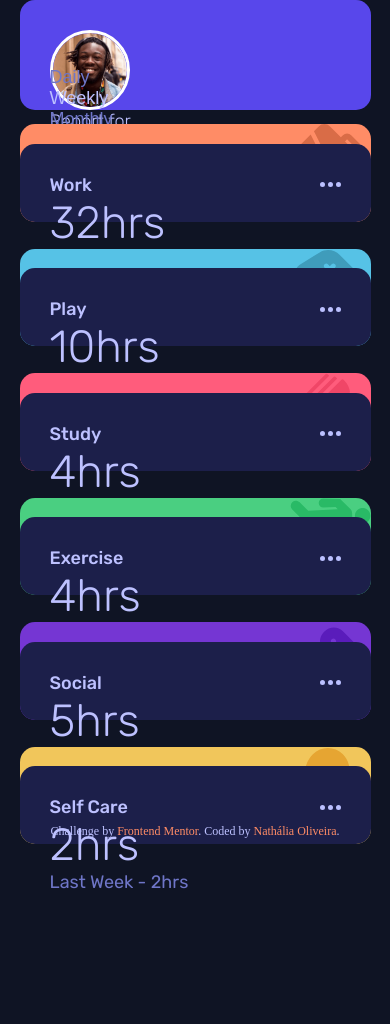
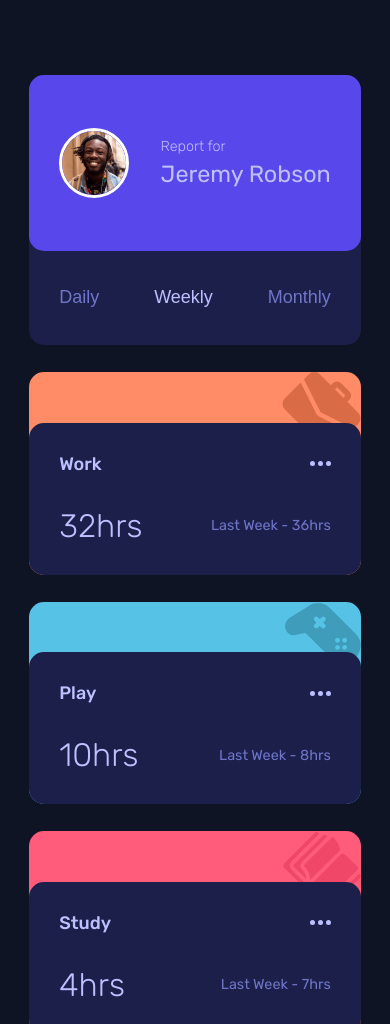
Before and after one commit to nathsantoliver/time-tracking-dashboard-main, a plain HTML site: page index.html in a window 390 px wide. Shown: the top 1024 px of the page. Before the commit the page ends 893 px from the top, so only its background shows below. Drawn offline with Linux system fonts and the light colour scheme.

Commit message:
making responsive

```diff
--- a/assets/css/style.css
+++ b/assets/css/style.css
@@ -198,29 +198,31 @@ h1, h2, h3, p, span {
     opacity: 0.95;
 }
 
-.info__details {
+.info__header {
     display: flex;
     justify-content: space-between;
     align-items: center;
     font-weight: 500;
 }
 
-.info__details img {
+.info__header img {
     width: 21px;
     height: 5px;
     cursor: pointer;
 }
 
-.card__info p {
+.info__details p {
     text-align: start;
 }
 
 .info__current {
-    font-size: 2.5em;
+    font-size: 3em;
+    padding-bottom: 10px;
 }
 
 .info__previous {
     color: var(--DESATURATED-BLUE);
+    font-size: 0.8em;
     font-weight: 400;
 }
 
@@ -238,19 +240,79 @@ h1, h2, h3, p, span {
     color: var(--CARD-WORK);
 }
 
-@media screen and (max-width: 576px) {
+@media only screen and (max-width: 450px) {
+
+    body {
+        height: max-content;
+        flex-direction: column;
+    }
+
+    /* || MAIN */
     .main {
-        width: 90%;
-        height: 100vh;
-        /* margin-top: 90px; */
+        width: 85%;
+        height: max-content;
+        overflow: scroll;
+        padding: 75px 0;
         display: grid;
-        grid-template: repeat(7, 1fr) / repeat(1, 1fr);
-        /* grid-template-columns: repeat(4, 1fr); */
-        /* grid-template-rows: repeat(2, 1fr); */
+        grid-template-columns: 1fr;
+        grid-template-rows: 32vh repeat(6, 24vh);
+        /* grid-template: repeat(7, 32vh) / repeat(1, 1fr); */
         gap: 1.5em 1.5em;
     }
 
+    /* || PROFILE CARD */
     .profile {
         grid-row: 1;
     }
+
+    .profile__id {
+        height: 65%;
+        flex-direction: row;
+        align-items: center;
+        padding: 30px 30px;
+    }
+
+    .profile_photo {
+        width: 70px;
+        height: 70px;
+    }
+
+    .profile__present {
+        gap: 5px;
+    }
+
+    .profile__present p:first-child {
+        font-size: 0.8em;
+    }
+
+    .profile__name {
+        font-size: 1.3em;
+        font-weight: 400;
+
+    }
+
+    .profile__info {
+        height: 35%;
+        flex-direction: row;
+        align-items: center;
+    }
+
+    /* || INFO CARD */
+    .card__info {
+        height: 75%;
+        gap: 5px;
+    }
+
+    .info__details {
+        display: flex;
+        align-items: center;
+        justify-content: space-between;
+    }
+
+    .info__current {
+        font-size: 1.8em;
+        padding: 0;
+    }
+
 }
+/* @media screen and (max-width: 576px) {} */
--- a/index.html
+++ b/index.html
@@ -28,62 +28,74 @@
 
         <section class="card" id="work">
             <div class="card__info">
-                <div class="info__details">
+                <div class="info__header">
                     <p class="title"></p>
                     <img src="./assets/images/icon-ellipsis.svg">
                 </div>
+                <div class="info__details">
                     <p class="info__current"><span class="current"></span>hrs</p>
                     <p class="info__previous">Last Week - <span class="previous"></span>hrs</p>
+                </div>
             </div>
         </section>
         <section class="card" id="play">
             <div class="card__info">
-                <div class="info__details">
+                <div class="info__header">
                     <p class="title"></p>
                     <img src="./assets/images/icon-ellipsis.svg">
                 </div>
+                <div class="info__details">
                     <p class="info__current"><span class="current"></span>hrs</p>
                     <p class="info__previous">Last Week - <span class="previous"></span>hrs</p>
+                </div>
             </div>
         </section>
         <section class="card" id="study">
             <div class="card__info">
-                <div class="info__details">
+                <div class="info__header">
                     <p class="title"></p>
                     <img src="./assets/images/icon-ellipsis.svg">
                 </div>
+                <div class="info__details">
                     <p class="info__current"><span class="current"></span>hrs</p>
                     <p class="info__previous">Last Week - <span class="previous"></span>hrs</p>
+                </div>
             </div>
         </section>
         <section class="card" id="exercise">
             <div class="card__info">
-                <div class="info__details">
+                <div class="info__header">
                     <p class="title"></p>
                     <img src="./assets/images/icon-ellipsis.svg">
                 </div>
+                <div class="info__details">
                     <p class="info__current"><span class="current"></span>hrs</p>
                     <p class="info__previous">Last Week - <span class="previous"></span>hrs</p>
+                </div>
             </div>
         </section>
         <section class="card" id="social">
             <div class="card__info">
-                <div class="info__details">
+                <div class="info__header">
                     <p class="title"></p>
                     <img src="./assets/images/icon-ellipsis.svg">
                 </div>
+                <div class="info__details">
                     <p class="info__current"><span class="current"></span>hrs</p>
                     <p class="info__previous">Last Week - <span class="previous"></span>hrs</p>
+                </div>
             </div>
         </section>
         <section class="card" id="self-care">
             <div class="card__info">
-                <div class="info__details">
+                <div class="info__header">
                     <p class="title"></p>
                     <img src="./assets/images/icon-ellipsis.svg">
                 </div>
+                <div class="info__details">
                     <p class="info__current"><span class="current"></span>hrs</p>
                     <p class="info__previous">Last Week - <span class="previous"></span>hrs</p>
+                </div>
             </div>
         </section>
     </main>
```
Lines whose indentation alone changed are shown as unchanged.
